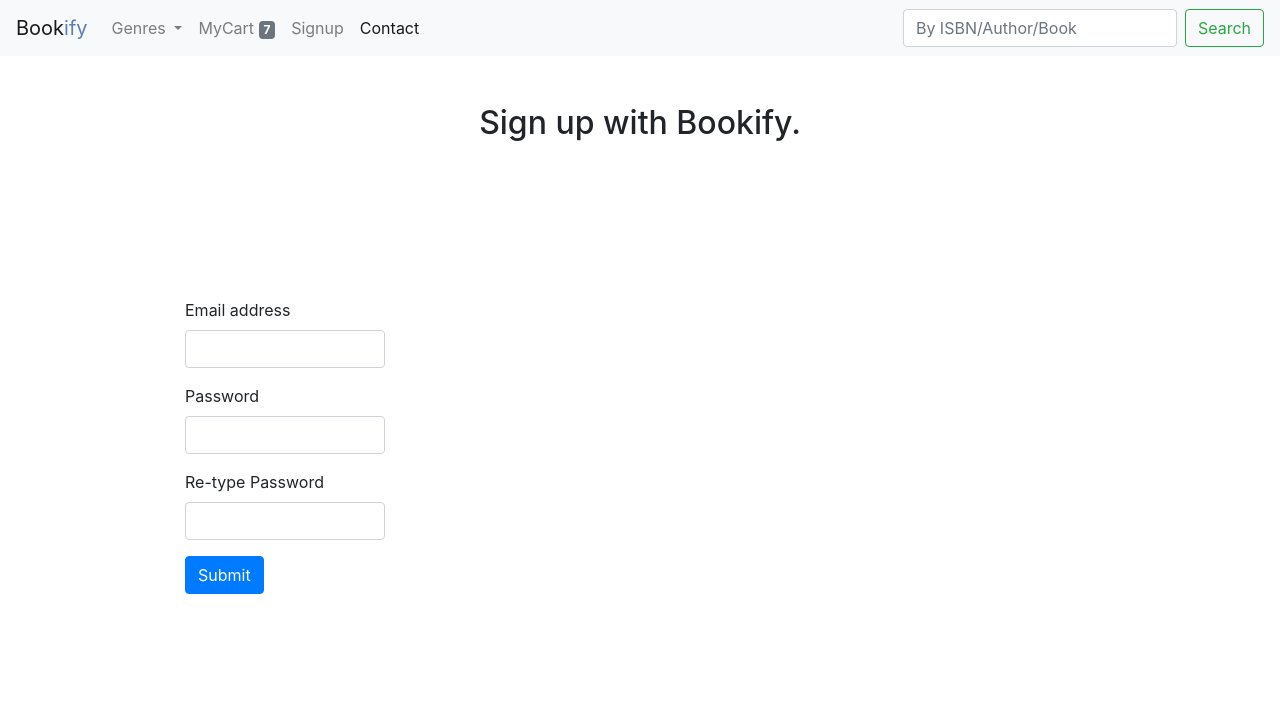
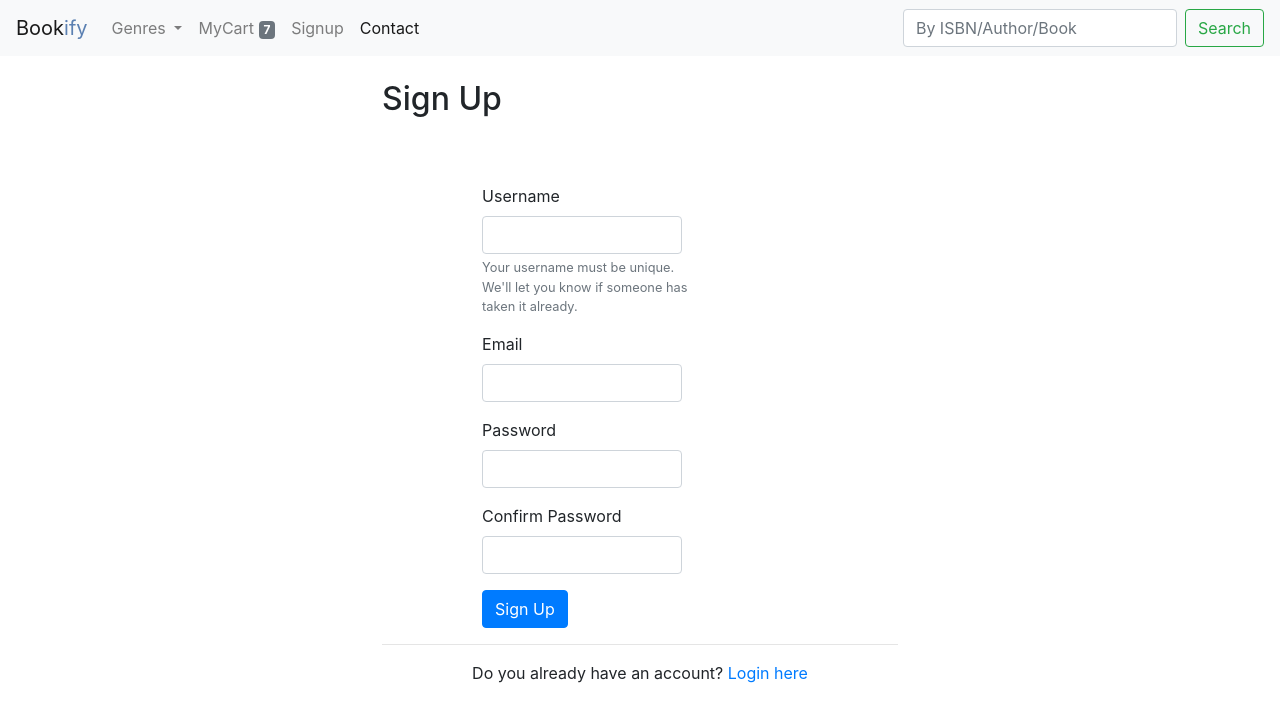
Before and after one commit to rshalem/Bookify, a Django app: page /signup/ in a window 1280 px wide. Shown: the top 722 px of the page. Run offline with Django 3.2, Linux system fonts and the light colour scheme; data comes from the database, SQL or seed files in the repository; both versions use the stored data as it was after the commit; some libraries are stand-ins or nearby versions.

Commit message:
address form creation, validation

```diff
--- a/main/context_processors.py
+++ b/main/context_processors.py
@@ -8,7 +8,6 @@ def genres(request):
 
     all_genre = Genre.objects.all()
 
-    total_cart_items = 0
     all_order_item = OrderItem.objects.all()
     total_cart_items = 0
     for item in all_order_item:
--- a/main/models.py
+++ b/main/models.py
@@ -10,6 +10,7 @@ class Address(models.Model):
     shipping_last_name = models.CharField(max_length=20)
     shipping_house_no = models.CharField(max_length=10)
     phone_number = models.CharField(max_length=12, default='')
+    shipping_user_email = models.EmailField(max_length=50, default='')
     shipping_address_one = models.CharField(max_length=50)
     shipping_address_two = models.CharField(max_length=50, blank=True)
     shipping_city = models.CharField(max_length=50)
@@ -95,7 +96,7 @@ class Review(models.Model):
 class OrderItem(models.Model):
     # OrderItem = BookItem
     book = models.OneToOneField(Book, on_delete=models.CASCADE, blank=True, null=True)
-    quantity = models.IntegerField(default=0, null=True)
+    quantity = models.IntegerField(default=0, null=True, blank=True)
 
     def __str__(self):
         return self.book.book_name
--- a/main/views.py
+++ b/main/views.py
@@ -1,9 +1,10 @@
 from django.contrib import messages
 from django.shortcuts import render, redirect, Http404
 from django.db.models import Q
+from django.db import IntegrityError
 
 from .models import *
-
+from .forms import AddressForm
 
 def homepage(request):
     try:
@@ -67,6 +68,23 @@ def search_query(request):
 # --- SEARCH BLOCK ENDS
 
 def user_signup(request):
+    username1 = request.POST.get('username')
+    email = request.POST.get('email')
+    password1 = request.POST.get('password1')
+    password2 = request.POST.get('password2')
+
+    if request.method == 'POST':
+        if password1 == password2:
+            try:
+                user = User.objects.create_user(username=username1, email=email)
+                user.save()
+                return redirect('main:home')
+
+            except IntegrityError:
+                return render(request, 'signup.html', {'error': "User already been taken"})
+        else:
+            return render(request, 'signup.html', {'error': "Password didn't match"})
+
     return render(request, 'signup.html')
 
 def add_to_cart(request, book_slug):
@@ -95,6 +113,7 @@ def cart(request):
     return render(request, 'cart.html', context)
 
 def add_address(request):
+
     return render(request, 'address.html')
 
 def payment(request):
--- a/templates/signup.html
+++ b/templates/signup.html
@@ -3,51 +3,68 @@
 
 <style>
 .form-group{
-    margin-top: 100px;
+    margin-top: 10px;
     margin-left: 100px;
     margin-right: 200px;
 }
 
 .form-control{
-    width:50%;
+    width: 500px;
 }
+
 @media (min-width: 320px) {
         .form-control {
           width:200px;
         }
       }
 
-#pass{
-    margin-top: 0px;
-}
 
 .btn-primary{
     margin-left: 100px;
     margin-right: 200px;
 }
 
+
+
 </style>
-    <div class="row">
-        <div class="container">
-          <div class="py-5 text-center">
-             <h2>Sign up with Bookify.</h2>
-          </div>
-            <form>
-              <div class="form-group ">
-                <label for="exampleInputEmail1">Email address</label>
-                <input type="email" class="form-control" id="exampleInputEmail1" aria-describedby="emailHelp" required>
-              </div>
-              <div class="form-group" id="pass">
-                <label for="exampleInputPassword1">Password</label>
-                <input type="password" class="form-control" id="exampleInputPassword1" required>
-              </div>
-              <div class="form-group" id="pass">
-                <label for="exampleInputPassword1">Re-type Password</label>
-                <input type="password" class="form-control" id="exampleInputPassword1" required>
-              </div>
-
-              <button type="submit" class="btn btn-primary">Submit</button>
-            </form>
+    <div class="row justify-content-center mt-4">
+        <div class="col-md-5">
+            <h2>Sign Up</h2>
         </div>
     </div>
+    <div class="row justify-content-center mt-5">
+        <div class="col-md-5">
+            {% if error %}
+                <div class="alert alert-danger" role="alert">
+                    {{ error }}
+                </div>
+            {% endif %}
+            <form method="POST">
+                {% csrf_token %}
+                <div class="form-group">
+                    <label for="username">Username</label>
+                    <input type="text" name="username" class="form-control" id="username" aria-describedby="usernameHelp">
+                    <small id="usernameHelp" class="form-text text-muted">Your username must be unique. We'll let you know if someone has taken it already.</small>
+                </div>
+                <div class="form-group">
+                    <label for="password2">Email</label>
+                    <input type="email" name="email" class="form-control" id="email">
+                </div>
+                <div class="form-group">
+                    <label for="password1">Password</label>
+                    <input type="password" name="password1" class="form-control" id="password1">
+                </div>
+                <div class="form-group">
+                    <label for="password2">Confirm Password</label>
+                    <input type="password" name="password2" class="form-control" id="password2">
+                </div>
+                <button type="submit" class="btn btn-primary">Sign Up</button>
+            </form>
+            <hr>
+            <div class="text-center">
+                Do you already have an account? <a href="#">Login here</a>
+            </div>
+        </div>
+    </div>
+
 {% endblock %}
```
Also changed, not shown: main/forms.py (added, +54 -0 lines), db.sqlite3.
